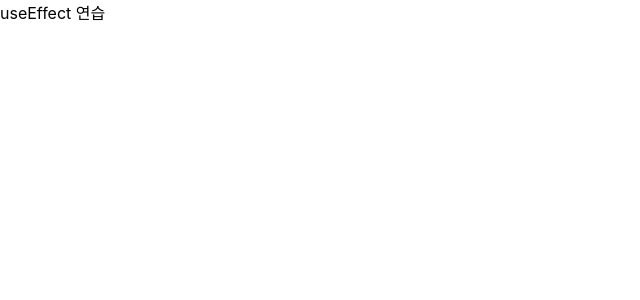
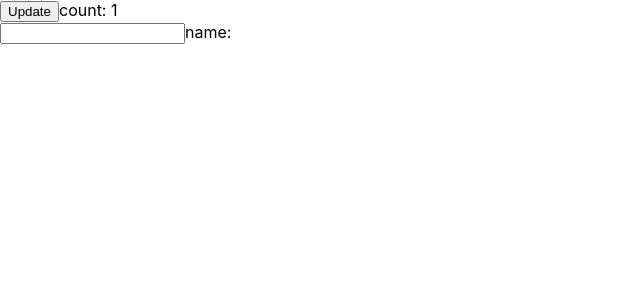
Before and after one commit to minumsa/react-study, a React (Create React App) app: page /effect in a window 1280 px wide. Shown: the top 300 px of the page, without its empty margins (0-640 px from the left). Built offline with nearby package versions, Linux system fonts and the light colour scheme.

Commit message:
useEffect 기초 연습

```diff
--- a/src/Effect.js
+++ b/src/Effect.js
@@ -1,7 +1,46 @@
-import React from "react";
+import { useState, useEffect } from "react";
 
-function useEffect() {
-  return <div>useEffect 연습</div>;
+function Effect() {
+  const [count, setCount] = useState(1);
+  const [name, setName] = useState("");
+
+  const handleCountUpdate = () => {
+    setCount(count + 1);
+  };
+
+  const handleInputChange = e => {
+    setName(e.target.value);
+  };
+
+  // 처음 마운팅될 때만 실행됨
+  useEffect(() => {
+    console.log("마운팅 👔");
+  }, []);
+
+  // // 렌더링될 때마다 실행됨
+  // useEffect(() => {
+  //   console.log("렌더링 🎨");
+  // });
+
+  // // 마운트 + count가 변경될 때만 실행됨
+  // useEffect(() => {
+  //   console.log("💯 count 변화");
+  // }, [count]);
+
+  // // 마운트 + name이 변경될 때만 실행됨
+  // useEffect(() => {
+  //   console.log("⭐️ name 변화");
+  // }, [name]);
+
+  return (
+    <div>
+      <button onClick={handleCountUpdate}>Update</button>
+      <span>count: {count}</span>
+      <br />
+      <input type="text" value={name} onChange={handleInputChange} />
+      <span>name: {name}</span>
+    </div>
+  );
 }
 
-export default useEffect;
+export default Effect;
```
